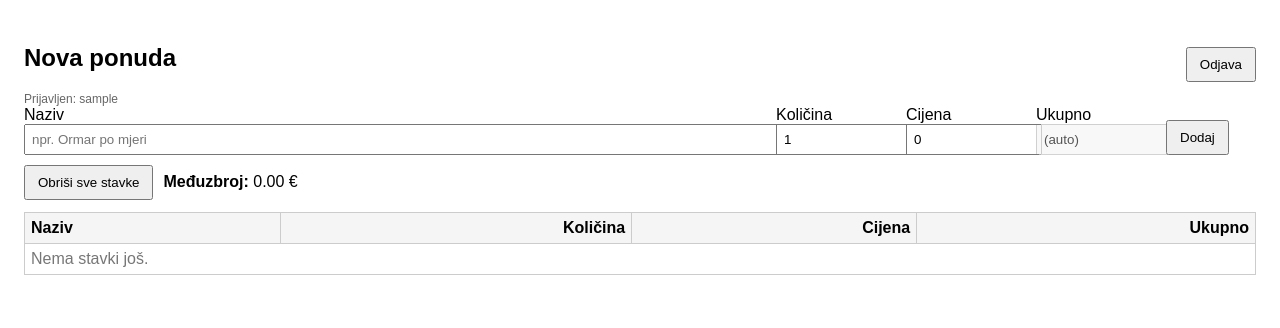
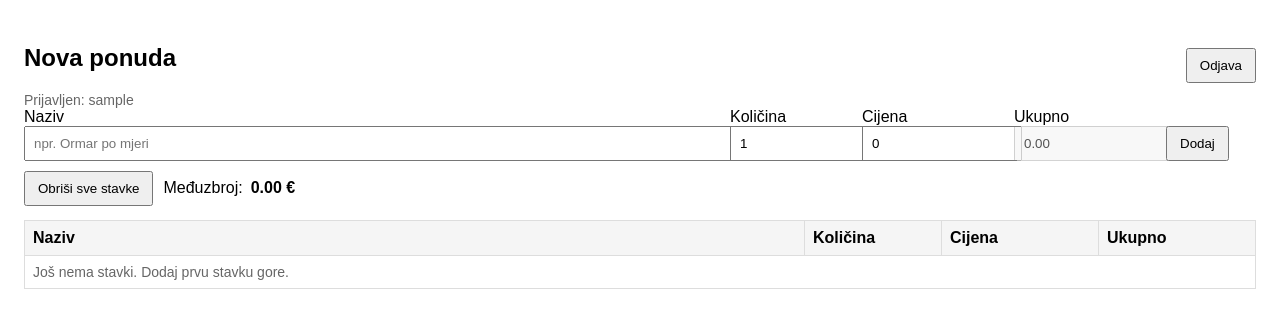
Before and after one commit to jevrem/ponude-app, a FastAPI app: page /offer in a window 1280 px wide. Shown: the top 328 px of the page. Run offline with FastAPI, Linux system fonts and the light colour scheme; the visitor is signed in with stand-in values (Sample User, id 1); data that the repository does not hold is empty.

Commit message:
Update offer.html

```diff
--- a/app/templates/offer.html
+++ b/app/templates/offer.html
@@ -2,33 +2,34 @@
 <html lang="hr">
 <head>
   <meta charset="UTF-8" />
-  <title>Ponuda</title>
+  <title>Ponude</title>
   <style>
-    body { font-family: Arial, sans-serif; padding: 16px; }
-    table { border-collapse: collapse; width: 100%; margin-top: 12px; }
-    th, td { border: 1px solid #ccc; padding: 6px; text-align: right; }
-    th:first-child, td:first-child { text-align: left; }
+    body { font-family: Arial, sans-serif; margin: 24px; }
+    table { border-collapse: collapse; width: 100%; margin-top: 14px; }
+    th, td { border: 1px solid #ddd; padding: 8px; text-align: left; }
     th { background: #f5f5f5; }
-    .row { display: grid; grid-template-columns: 1fr 120px 120px 120px 90px; gap: 10px; align-items: end; }
-    input { width: 100%; padding: 6px; }
+    .row { display: grid; grid-template-columns: 1fr 120px 140px 140px 90px; gap: 12px; align-items: end; }
+    input { width: 100%; padding: 8px; }
     button { padding: 8px 12px; cursor: pointer; }
-    .top { display:flex; justify-content: space-between; align-items: center; }
-    .muted { color: #666; font-size: 12px; }
+    .topbar { display: flex; justify-content: space-between; align-items: center; }
+    .muted { color: #666; font-size: 14px; }
+    .subtotal { font-weight: 700; margin-left: 8px; }
+    .actions { margin-top: 10px; display: flex; gap: 10px; align-items: center; }
   </style>
 </head>
 <body>
 
-<div class="top">
+  <div class="topbar">
     <div>
       <h2>Nova ponuda</h2>
       <div class="muted">Prijavljen: {{ user }}</div>
     </div>
-  <form action="/logout" method="post">
+    <form method="post" action="/logout">
       <button type="submit">Odjava</button>
     </form>
   </div>
 
-<form action="/offer/add" method="post">
+  <form method="post" action="/offer/add">
     <div class="row">
       <div>
         <label>Naziv</label>
@@ -36,15 +37,15 @@
       </div>
       <div>
         <label>Količina</label>
-      <input name="qty" type="number" step="0.01" value="1" required />
+        <input name="qty" type="number" step="0.01" value="1" />
       </div>
       <div>
         <label>Cijena</label>
-      <input name="price" type="number" step="0.01" value="0" required />
+        <input name="price" type="number" step="0.01" value="0" />
       </div>
       <div>
         <label>Ukupno</label>
-      <input type="text" value="(auto)" disabled />
+        <input type="text" value="0.00" disabled />
       </div>
       <div>
         <button type="submit">Dodaj</button>
@@ -52,20 +53,22 @@
     </div>
   </form>
 
-<div style="margin-top:10px; display:flex; gap:10px; align-items:center;">
-  <form action="/offer/clear" method="post">
+  <div class="actions">
+    <form method="post" action="/offer/clear" onsubmit="return confirm('Obrisati sve stavke?');">
       <button type="submit">Obriši sve stavke</button>
     </form>
-  <div><strong>Međuzbroj:</strong> {{ "%.2f"|format(subtotal) }} €</div>
+    <div>
+      Međuzbroj:<span class="subtotal">{{ "%.2f"|format(subtotal) }} €</span>
+    </div>
   </div>
 
   <table>
     <thead>
       <tr>
         <th>Naziv</th>
-      <th>Količina</th>
-      <th>Cijena</th>
-      <th>Ukupno</th>
+        <th style="width:120px;">Količina</th>
+        <th style="width:140px;">Cijena</th>
+        <th style="width:140px;">Ukupno</th>
       </tr>
     </thead>
     <tbody>
@@ -76,10 +79,11 @@
         <td>{{ "%.2f"|format(it.price) }}</td>
         <td>{{ "%.2f"|format(it.total) }}</td>
       </tr>
+      {% else %}
+      <tr>
+        <td colspan="4" class="muted">Još nema stavki. Dodaj prvu stavku gore.</td>
+      </tr>
       {% endfor %}
-    {% if items|length == 0 %}
-      <tr><td colspan="4" style="text-align:left; color:#777;">Nema stavki još.</td></tr>
-    {% endif %}
     </tbody>
   </table>
 
```
Lines whose indentation alone changed are shown as unchanged.
